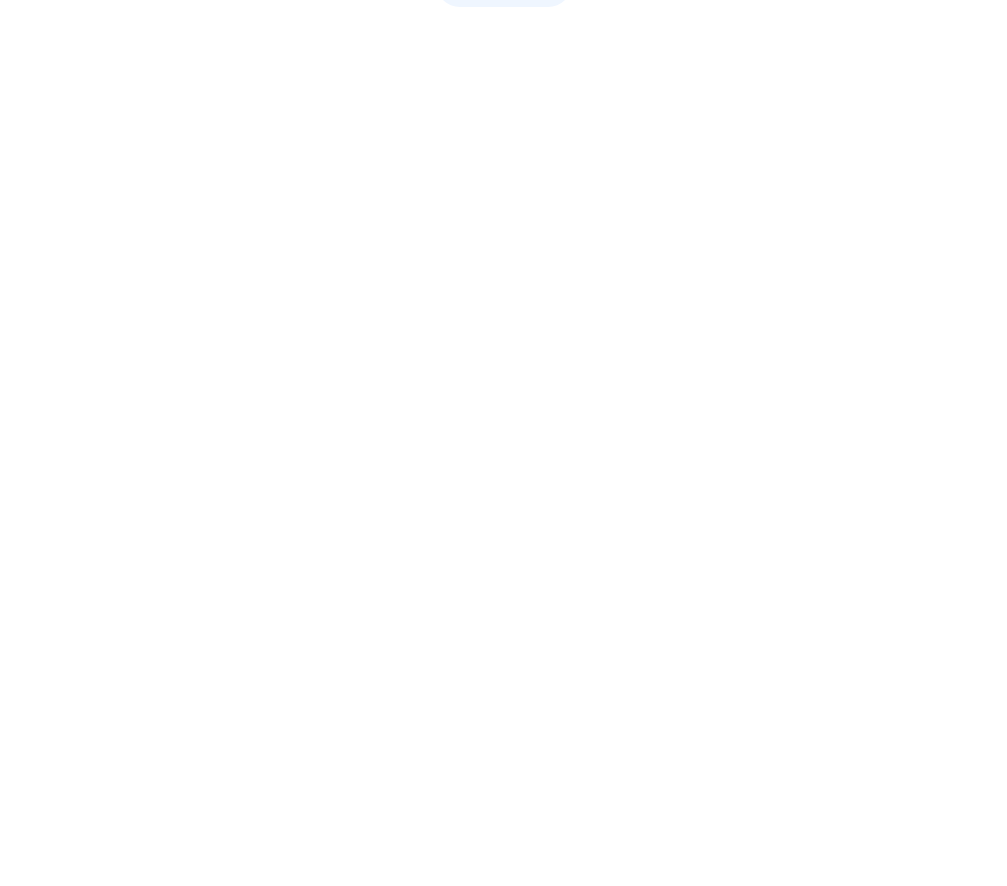
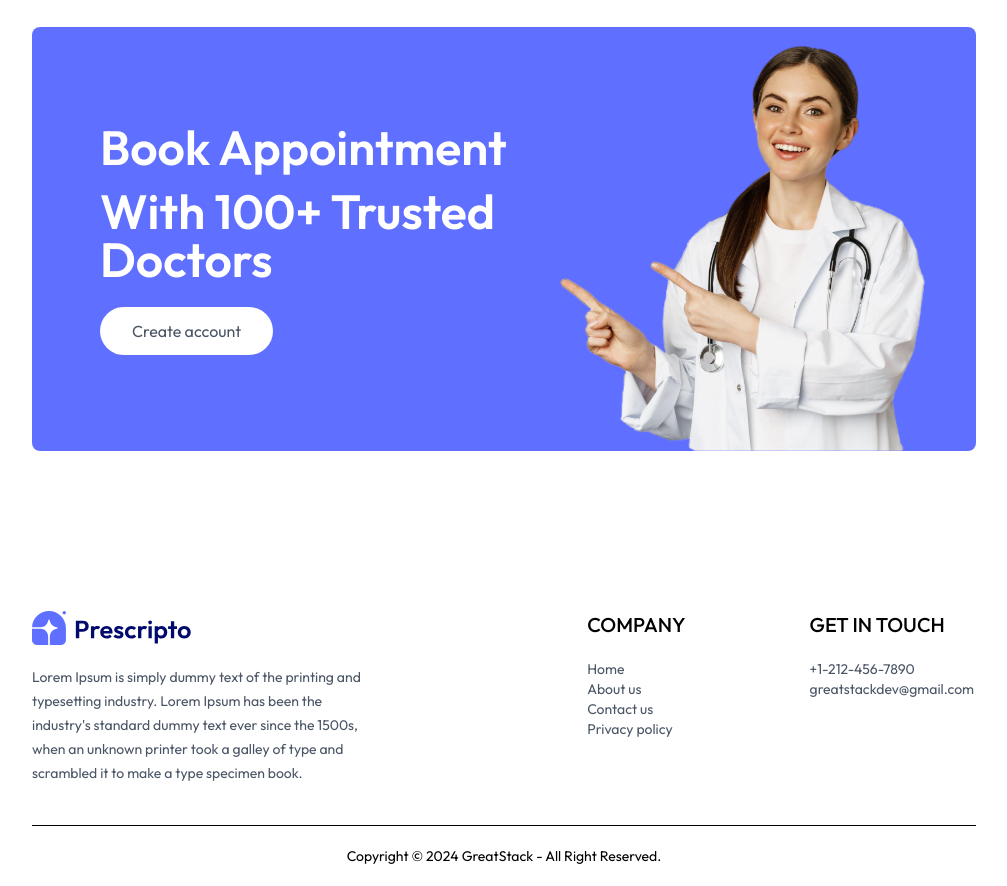
Before and after one commit to IshwarP32/MediQueue, a React (Vite) app in the folder frontend/: page / in a window 1280 px wide. Shown: the part 2361-3247 px from the top of the page, without its empty margins (136-1143 px from the left). Before the commit the page ends 2432 px from the top, so only its background shows below. Built offline with nearby package versions, Linux system fonts and the light colour scheme.

Commit message:
completed home page

```diff
--- a/frontend/index.html
+++ b/frontend/index.html
@@ -1,5 +1,5 @@
 <!DOCTYPE html>
-<html lang="en">
+<html lang="en" class="scroll-smooth">
   <head>
     <meta charset="UTF-8" />
     <link rel="icon" type="image/svg+xml" href="/vite.svg" />
--- a/frontend/src/App.jsx
+++ b/frontend/src/App.jsx
@@ -9,6 +9,7 @@ import Myprofile from "./pages/Myprofile";
 import MyAppointments from "./pages/MyAppointments";
 import Appointment from "./pages/Appointment";
 import Navbar from "./components/Navbar";
+import Footer from "./components/Footer";
 
 const App = () => {
   return (
@@ -25,6 +26,7 @@ const App = () => {
         <Route path="/my-appointments" element={<MyAppointments />} />
         <Route path="/appointment/:docId" element={<Appointment />} />
       </Routes>
+      <Footer />
     </div>
   );
 };
--- /dev/null
+++ b/frontend/src/components/Banner.jsx
@@ -0,0 +1,38 @@
+import React from "react";
+import { assets } from "../assets/assets";
+import { useNavigate } from "react-router-dom";
+
+const Banner = () => {
+  const navigate = useNavigate();
+
+  return (
+    <div className="flex bg-[var(--primary)] rounded-lg px-6 sm:px-14 lg:px-12 my-20 md:mx-10">
+      {/*------ {left side}------- */}
+      <div className="flex-1 py-8 sm:py-10 md:py-16 lg:py-24 lg:pl-5">
+        <div className="text-xl sm:text-2xl md:text-3xl lg:text-5xl font-semibold text-white">
+          <p>Book Appointment </p>
+          <p className="mt-4">With 100+ Trusted Doctors</p>
+        </div>
+        <button
+          onClick={() => {
+            navigate("/login");
+            scrollTo(0, 0);
+          }}
+          className="bg-white text-sm sm:text-base text-gray-600 px-8 py-3 rounded-full mt-6 hover:scale-105 transition-all"
+        >
+          Create account
+        </button>
+      </div>
+      {/*------ {right side}------- */}
+      <div className="hidden md:block md:w-1/2 lg:w-[370px] relative">
+        <img
+          className="w-full absolute bottom-0 right-0 max-w-md"
+          src={assets.appointment_img}
+          alt=""
+        />
+      </div>
+    </div>
+  );
+};
+
+export default Banner;
--- /dev/null
+++ b/frontend/src/components/Footer.jsx
@@ -0,0 +1,51 @@
+import React from "react";
+import { assets } from "../assets/assets";
+
+const Footer = () => {
+  return (
+    <div className="md:mx-10">
+      <div className="flex flex-col sm:grid grid-cols-[3fr_1fr_1fr] gap-14 my-10 mt-40 text-sm">
+        {/* {-----left section -----} */}
+        <div>
+          <img className="mb-5 w-40" src={assets.logo} alt="" />
+          <p className="w-full md:w-2/3 text-gray-600 leading-6">
+            Lorem Ipsum is simply dummy text of the printing and typesetting
+            industry. Lorem Ipsum has been the industry's standard dummy text
+            ever since the 1500s, when an unknown printer took a galley of type
+            and scrambled it to make a type specimen book.
+          </p>
+        </div>
+
+        {/* {-----middle section -----} */}
+        <div>
+          <p className="text-xl font-medium mb-5">COMPANY</p>
+          <ul className="flex flex-col text-gray-600">
+            <li>Home</li>
+            <li>About us</li>
+            <li>Contact us</li>
+            <li>Privacy policy</li>
+          </ul>
+        </div>
+
+        {/* {-----right section -----} */}
+        <div>
+          <p className="text-xl font-medium mb-5">GET IN TOUCH</p>
+          <ul className="flex flex-col text-gray-600">
+            <li>+1-212-456-7890</li>
+            <li>greatstackdev@gmail.com</li>
+          </ul>
+        </div>
+      </div>
+
+      {/* {-----copyright text-----} */}
+      <div>
+        <hr />
+        <p className="py-5 text-sm text-center">
+          Copyright © 2024 GreatStack - All Right Reserved.
+        </p>
+      </div>
+    </div>
+  );
+};
+
+export default Footer;
--- a/frontend/src/components/TopDoctors.jsx
+++ b/frontend/src/components/TopDoctors.jsx
@@ -1,9 +1,10 @@
-import React from "react";
-import { doctors } from "../assets/assets";
+import React, { useContext } from "react";
 import { useNavigate } from "react-router-dom";
+import { AppContext } from "../context/AppContext";
 
 const TopDoctors = () => {
   const navigate = useNavigate();
+  const { doctors } = useContext(AppContext);
 
   return (
     <div className="flex flex-col items-center gap-4 my-16 text-gray-900 md:mx-10">
@@ -30,7 +31,13 @@ const TopDoctors = () => {
           </div>
         ))}
       </div>
-      <button className="bg-blue-50 text-gray-600 px-12 py-3 rounded-full mt-10">
+      <button
+        onClick={() => {
+          navigate("/doctors");
+          scrollTo(0, 0);
+        }}
+        className="bg-blue-50 text-gray-600 px-12 py-3 rounded-full mt-10"
+      >
         more
       </button>
     </div>
--- /dev/null
+++ b/frontend/src/context/AppContext.jsx
@@ -0,0 +1,16 @@
+import { createContext } from "react";
+import { doctors } from "../assets/assets";
+
+export const AppContext = createContext();
+
+const AppContextProvider = (props) => {
+  const value = {
+    doctors,
+  };
+
+  return (
+    <AppContext.Provider value={value}>{props.children}</AppContext.Provider>
+  );
+};
+
+export default AppContextProvider;
--- a/frontend/src/index.css
+++ b/frontend/src/index.css
@@ -1,4 +1,9 @@
+@import url("https://fonts.googleapis.com/css2?family=Outfit:wght@100..900&display=swap");
 @import "tailwindcss";
+
+* {
+  font-family: Outfit;
+}
 
 :root {
   --primary: #5f6fff;
--- a/frontend/src/main.jsx
+++ b/frontend/src/main.jsx
@@ -3,9 +3,12 @@ import { createRoot } from "react-dom/client";
 import "./index.css";
 import App from "./App.jsx";
 import { BrowserRouter } from "react-router-dom";
+import AppContextProvider from "./context/AppContext.jsx";
 
 createRoot(document.getElementById("root")).render(
   <BrowserRouter>
-    <App />
+    <AppContextProvider>
+      <App />
+    </AppContextProvider>
   </BrowserRouter>
 );
--- a/frontend/src/pages/Home.jsx
+++ b/frontend/src/pages/Home.jsx
@@ -2,6 +2,7 @@ import React from "react";
 import Header from "../components/Header";
 import SpecialityMenu from "../components/SpecialityMenu";
 import TopDoctors from "../components/TopDoctors";
+import Banner from "../components/Banner";
 
 const home = () => {
   return (
@@ -9,6 +10,7 @@ const home = () => {
       <Header />
       <SpecialityMenu />
       <TopDoctors />
+      <Banner />
     </div>
   );
 };
```
